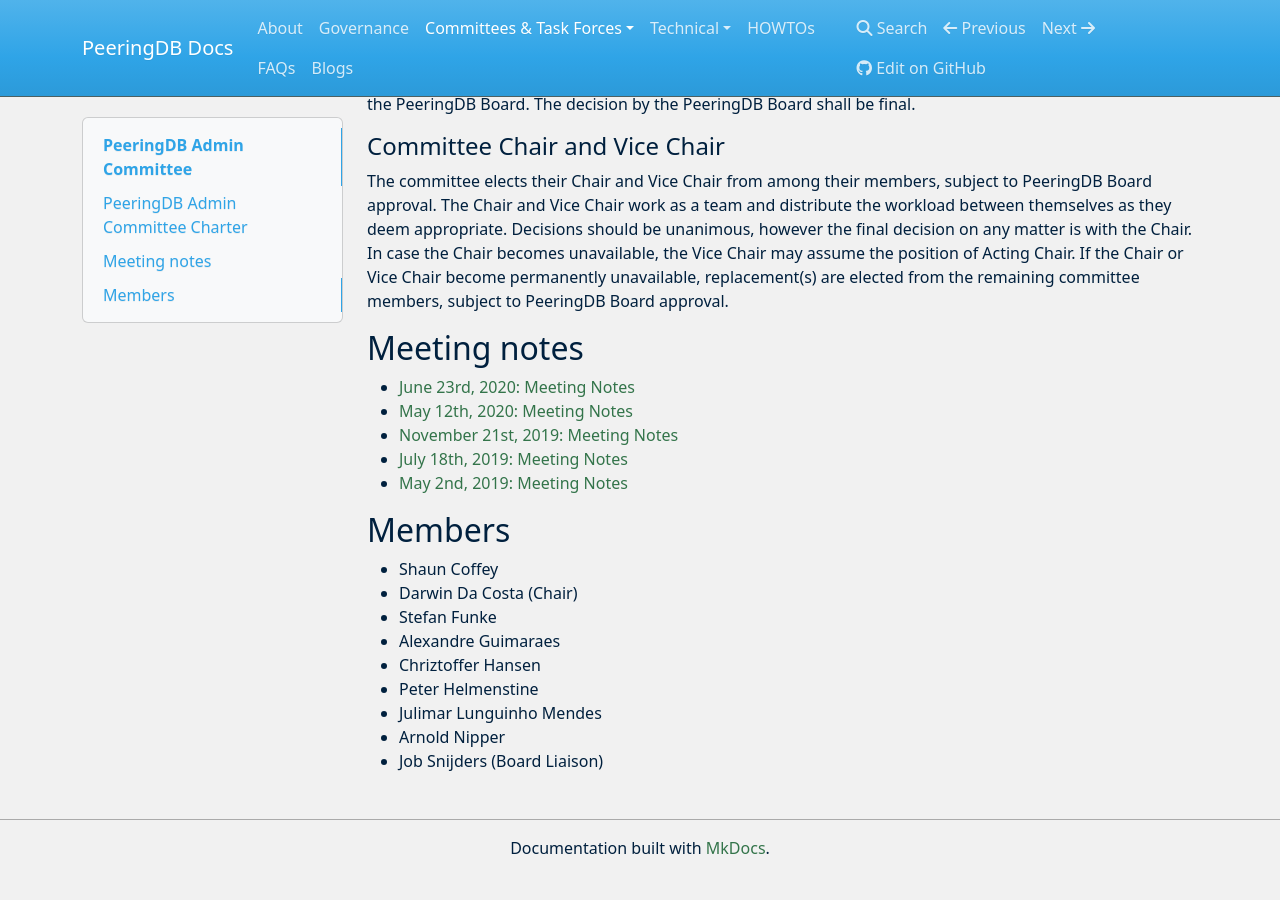
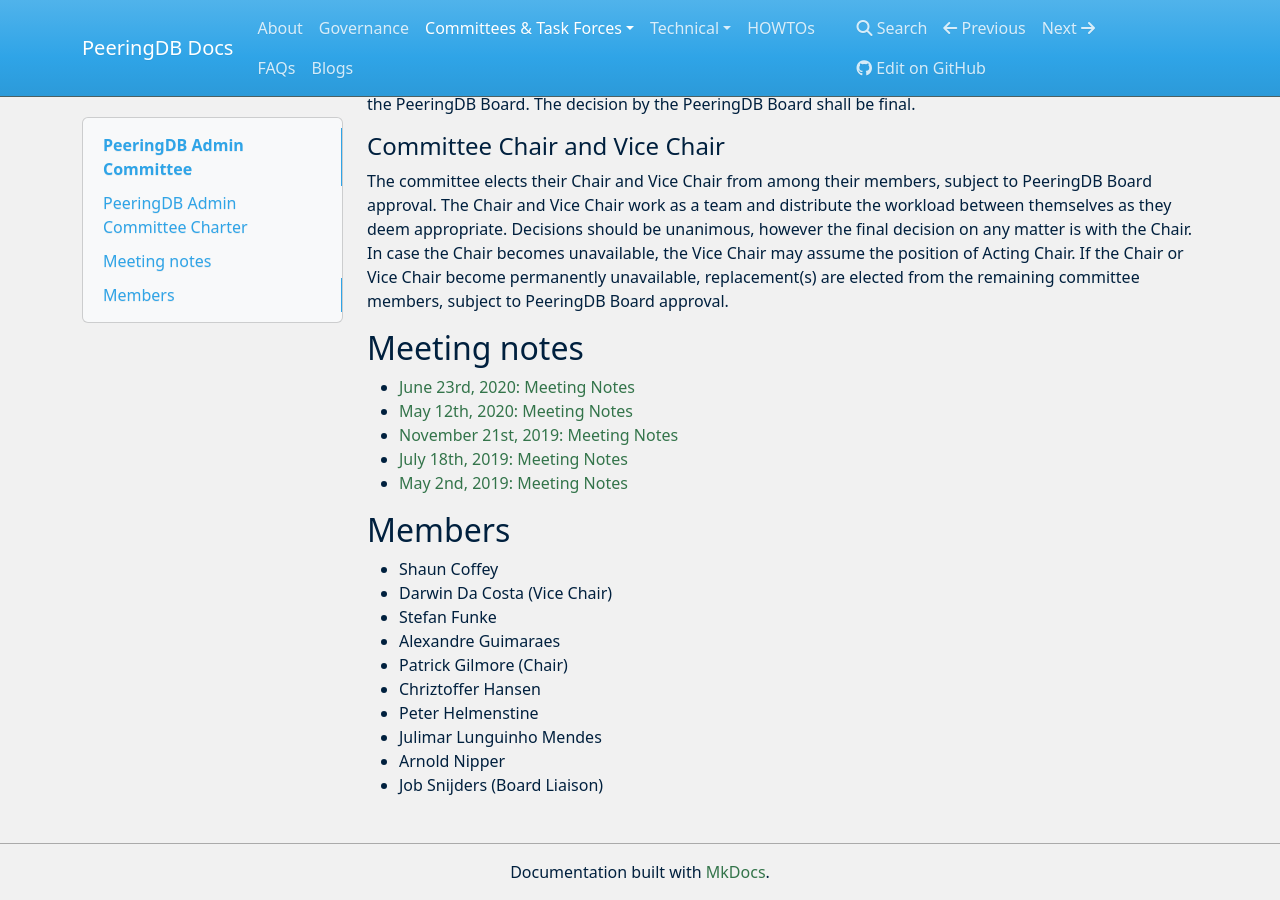
Before and after one commit to peeringdb/docs, an MkDocs documentation site: the page built from docs/committee/admin/index.md, in a window 1280 px wide and 900 px high, scrolled down 1794 px. Built offline with MkDocs 1.6.1, drawn with Linux system fonts in a browser that asks for light colours; nearby versions of some CDN libraries; before the commit the page ends 2670 px from its top, so only the background shows below that.

Commit message:
AC update.

```diff
--- a/docs/committee/admin/index.md
+++ b/docs/committee/admin/index.md
@@ -15,9 +15,10 @@
 
 ## Members
 - Shaun Coffey
-- Darwin Da Costa (Chair)
+- Darwin Da Costa (Vice Chair)
 - Stefan Funke
 - Alexandre Guimaraes
+- Patrick Gilmore (Chair)
 - Chriztoffer Hansen
 - Peter Helmenstine
 - Julimar Lunguinho Mendes
```
